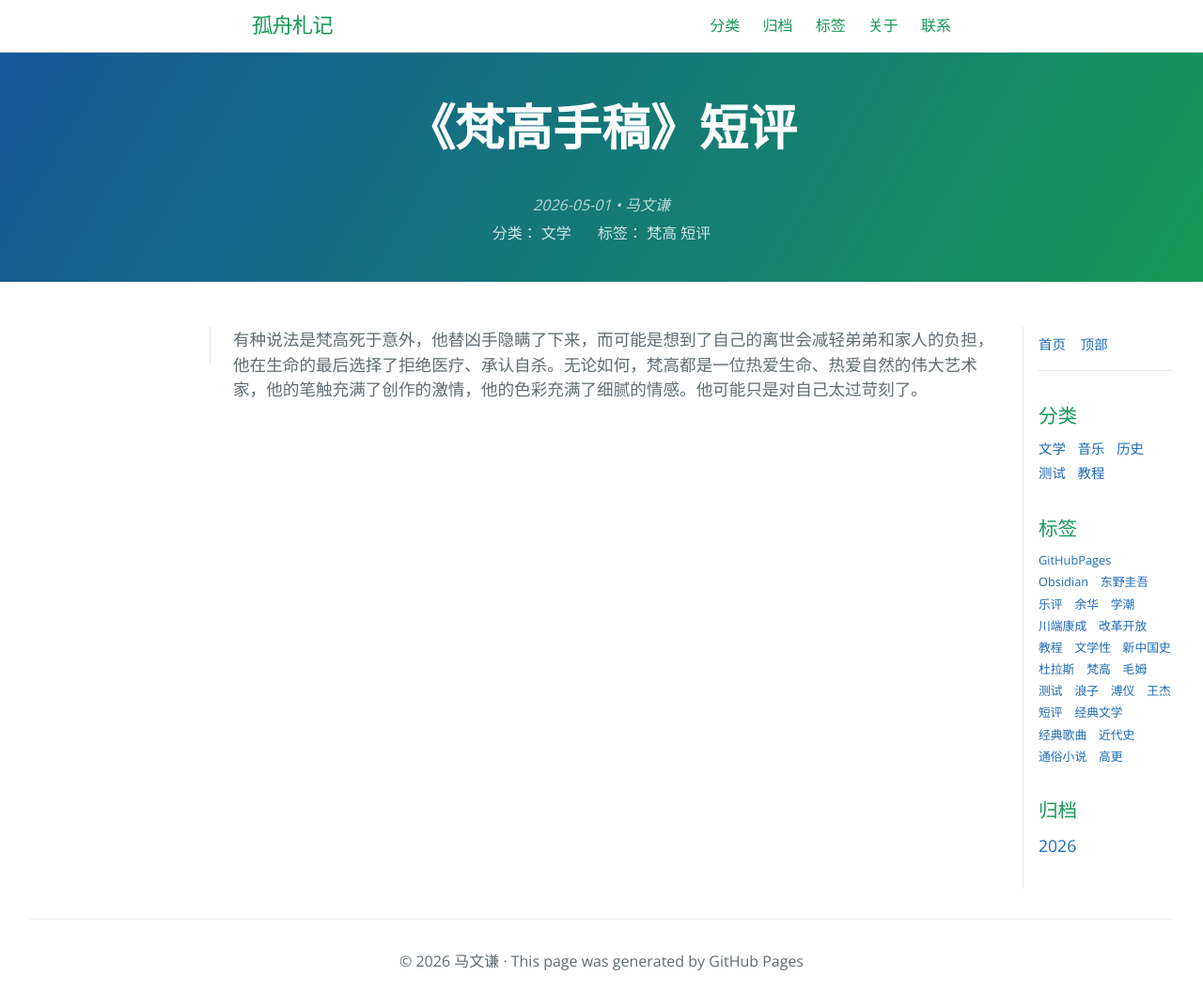
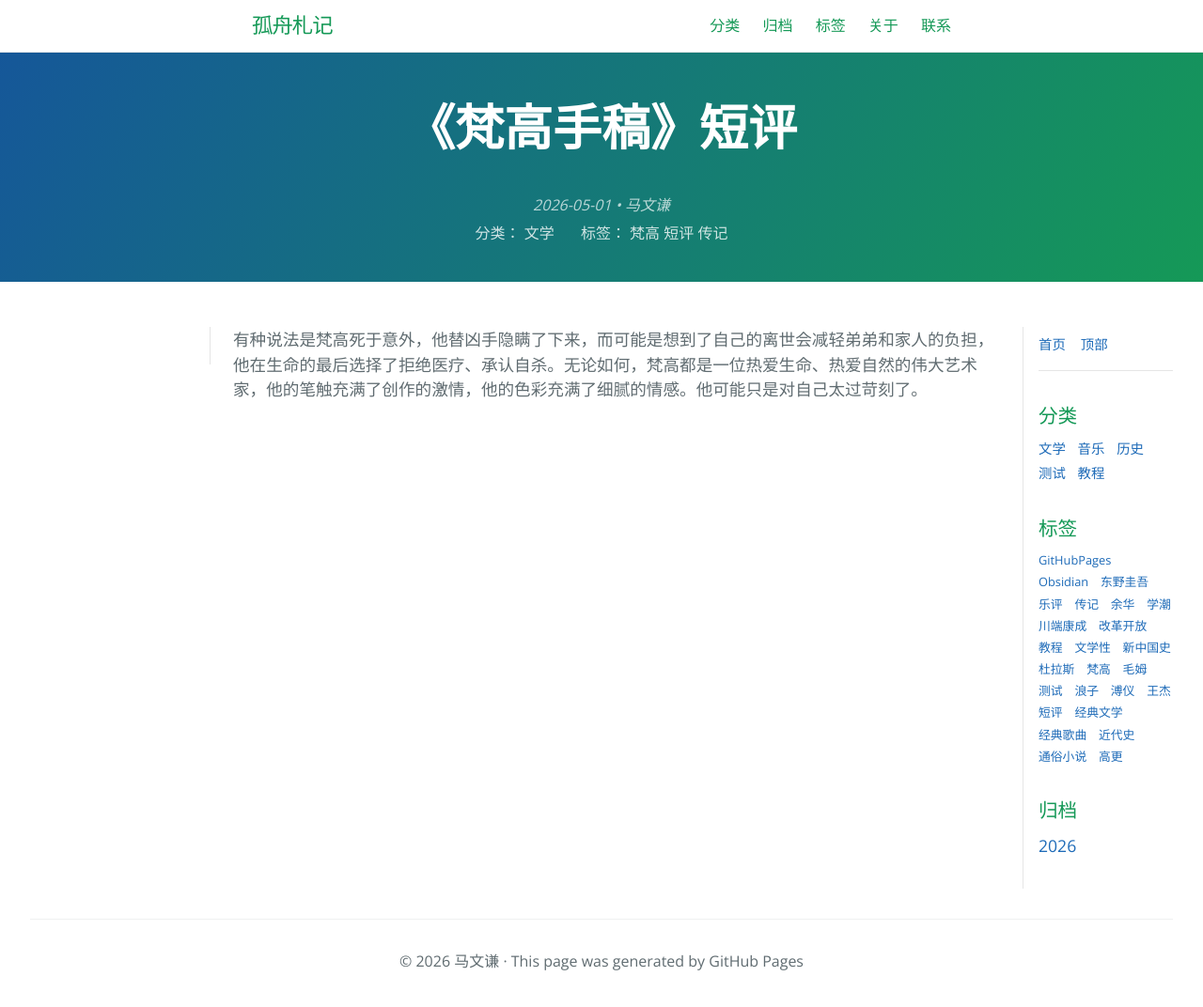
Before and after one commit to mawenqian1992/mawenqian1992.github.io, a Jekyll site: the page built from _posts/2026-05-01-VanGogh-s-letters-short-review.md, in a window 1280 px wide and 1083 px high. Shown: the top 1072 px of the window at 94% size. Built offline with Jekyll 4.4.1, drawn with Linux system fonts in a browser that asks for light colours; our own code applies the rules of GitHub Pages for plain Markdown files.

Commit message:
PUSH NOTE : 《梵高手稿》短评.md

```diff
--- a/_posts/2026-05-01-VanGogh-s-letters-short-review.md
+++ b/_posts/2026-05-01-VanGogh-s-letters-short-review.md
@@ -7,5 +7,6 @@ category: 文学
 tags:
   - 梵高
   - 短评
+  - 传记
 ---
 有种说法是梵高死于意外，他替凶手隐瞒了下来，而可能是想到了自己的离世会减轻弟弟和家人的负担，他在生命的最后选择了拒绝医疗、承认自杀。无论如何，梵高都是一位热爱生命、热爱自然的伟大艺术家，他的笔触充满了创作的激情，他的色彩充满了细腻的情感。他可能只是对自己太过苛刻了。
```
